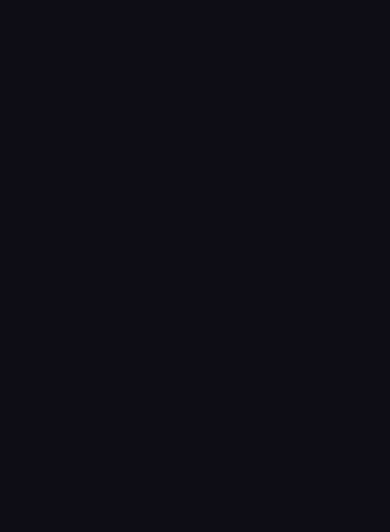
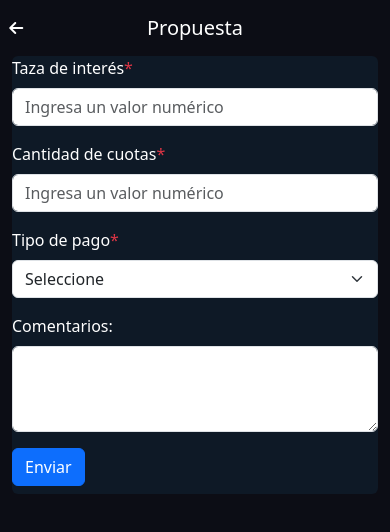
Before and after one commit to ljavierrodriguez/front-template-with-context, a React (Vite) app: page /proposal in a window 390 px wide. Before the commit this address had no page. Shown: the top 532 px of the page. Built offline with nearby package versions, Linux system fonts and the light colour scheme.

Commit message:
Vista propuesta responsive

```diff
--- a/src/App.jsx
+++ b/src/App.jsx
@@ -7,6 +7,7 @@ import Post from './pages/Post';
 import LoanForm from './pages/LoanForm';
 import Notification from './pages/Notification';
 import Profile from './pages/Profile';
+import Proposal from './pages/Proposal';
 
 const App = () => {
   return (
@@ -18,6 +19,7 @@ const App = () => {
             <Route path="/loan-form" element={<LoanForm />} />
             <Route path="/notification" element={<Notification />} />
             <Route path="/profile" element={<Profile />} />
+            <Route path="/proposal" element={<Proposal />} />
         </Routes>
     </BrowserRouter>
   )
--- /dev/null
+++ b/src/pages/Proposal.jsx
@@ -0,0 +1,57 @@
+import React from 'react';
+import Navbar from '../components/Navbar';
+import { useForm } from "react-hook-form";
+
+const Proposal = () => {
+    const { register, handleSubmit, formState: { errors } } = useForm();
+    return (
+        <>
+            <Navbar title={'Propuesta'} />
+
+            <div className="container">
+                <form className='rounded pb-2' onSubmit={handleSubmit((data) => { console.log(data) })}>
+                    <div className="row">
+                        <div className="col-md-6">
+                            <div className="mb-3">
+                                <label htmlFor="interest" className="form-label text-white">Taza de interés<span className='text-danger'>*</span></label>
+                                <input type="text" {...register("interest", { required: 'Debe ingresar una taza de interés' })} className="form-control" id="interest" placeholder="Ingresa un valor numérico" />
+                                <p className='text-danger'>{errors.interest?.message}</p>
+                            </div>
+                        </div>
+                        <div className="col-md-6">
+                            <div className="mb-3">
+                                <label htmlFor="numberOfPayments" className="form-label text-white">Cantidad de cuotas<span className='text-danger'>*</span></label>
+                                <input type="text" {...register("numberOfPayments", { required: 'Debe ingresar cantidad de cuotas' })} className="form-control" id="numberOfPayments" placeholder="Ingresa un valor numérico" />
+                                <p className='text-danger'>{errors.numberOfPayments?.message}</p>
+                            </div>
+                        </div>
+                    </div>
+
+                    <div className="row">
+                        <div className="col-md-6">
+                            <div className="mb-3">
+                                <label htmlFor="paymentType" className="form-label text-white">Tipo de pago<span className='text-danger'>*</span></label>
+                                <select className="form-select" {...register("paymentType", { required: 'Seleccione un tipo de pago' })} id='paymentType'>
+                                    <option selected>Seleccione</option>
+                                    <option value="weekly">Semanal</option>
+                                    <option value="monthly">Mensual</option>
+                                </select>
+                                <p className='text-danger'>{errors.paymentType?.message}</p>
+                            </div>
+                        </div>
+                        <div className="col-md-6">
+                            <div className="mb-3">
+                                <label htmlFor="comments" className="form-label text-white">Comentarios:</label>
+                                <textarea class="form-control" id="comments" rows="3"></textarea>
+                            </div>
+                        </div>
+                    </div>
+
+                    <button type="submit" className="btn btn-primary">Enviar</button>
+                </form>
+            </div>
+        </>
+    )
+}
+
+export default Proposal
```
